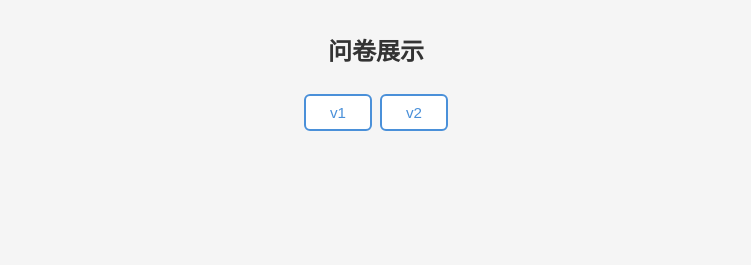
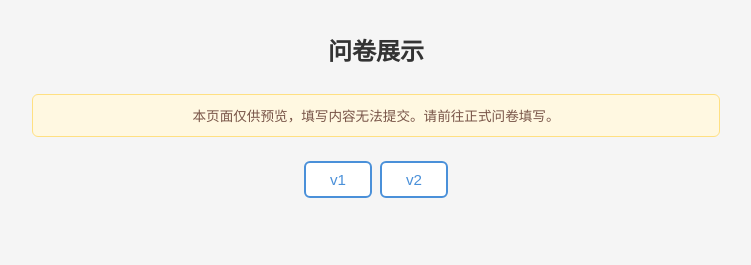
Before and after one commit to CollegesChat/questionnaire, a website: page website/index.html in a window 1280 px wide. Shown: the whole page, without its empty margins (264-1015 px from the left). Drawn offline with Linux system fonts and the light colour scheme; no server answers.

Commit message:
:children_crossing: add user notice

```diff
--- a/website/index.html
+++ b/website/index.html
@@ -9,6 +9,8 @@
 <body>
 <div class="container">
   <h1>问卷展示</h1>
+
+  <div class="notice">本页面仅供预览，填写内容无法提交。请前往正式问卷填写。</div>
 
   <div class="version-switch" id="version-switch"></div>
 
--- a/website/style.css
+++ b/website/style.css
@@ -2,6 +2,11 @@
 body { font-family: system-ui, sans-serif; background: #f5f5f5; color: #333; line-height: 1.6; }
 .container { max-width: 720px; margin: 0 auto; padding: 2rem 1rem; }
 h1 { text-align: center; margin-bottom: 1.5rem; font-size: 1.5rem; }
+.notice {
+  background: #fff8e1; border: 1px solid #ffe082; border-radius: 6px;
+  padding: 0.6rem 1rem; margin-bottom: 1.5rem; font-size: 0.85rem; color: #795548;
+  text-align: center;
+}
 .version-switch { display: flex; justify-content: center; gap: 0.5rem; margin-bottom: 2rem; }
 .version-switch button {
   padding: 0.5rem 1.5rem; border: 2px solid #4a90d9; background: #fff;
```
